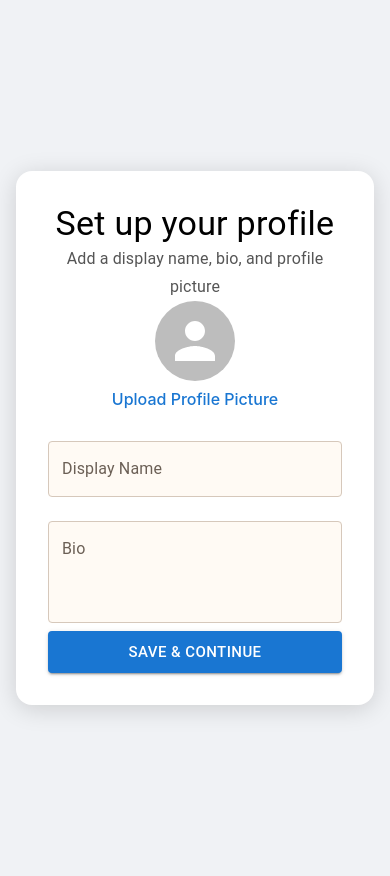
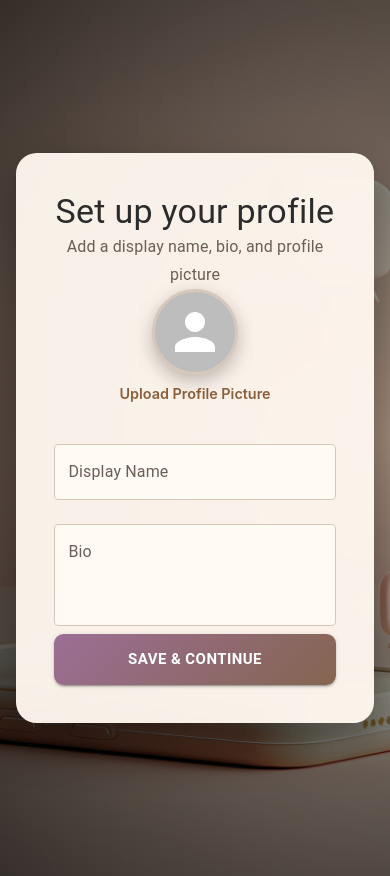
Before and after one commit to bhuvanika1102/Talksy-Chat_Application, a React (Create React App) app in the folder talksy-frontend/: page /profile-setup in a window 390 px wide. Built offline with nearby package versions, Linux system fonts and the light colour scheme.

Commit message:
Integrated profile setup and view profile page

```diff
--- a/talksy-frontend/src/pages/Profile/Profile.css
+++ b/talksy-frontend/src/pages/Profile/Profile.css
@@ -1,37 +1,85 @@
 .profile-container {
   min-height: 100vh;
-  background-color: #f0f2f5;
   display: flex;
-  justify-content: center;
   align-items: center;
+  padding: 1rem 4rem;
+  background-image:
+    radial-gradient(circle at left,
+      rgba(0, 0, 0, 0.35),
+      rgba(0, 0, 0, 0.85)),
+    url("../../assets/images/4.jpg");
+  background-size: cover;
+  background-position: 35% center;
+  background-repeat: no-repeat;
 }
 
 .profile-card {
-  background: #fff;
-  padding: 2.5rem;
-  border-radius: 1rem;
+  max-width: 420px;
+  width: 100%;
+  padding: 2.6rem;
+  border-radius: 1.4rem;
+  background: rgba(255, 248, 240, 0.96);
+  backdrop-filter: blur(10px);
+  box-shadow: 0 20px 45px rgba(0, 0, 0, 0.45);
+  margin-left: auto;
+  margin-right: 6%;
   text-align: center;
-  box-shadow: 0 8px 30px rgba(0, 0, 0, 0.12);
-  width: 100%;
-  max-width: 400px;
+  animation: fadeUp 0.6s ease-out;
+}
+
+.profile-card .MuiAvatar-root {
+  margin: 0 auto;
+  border: 4px solid #d6c8bb;
+  box-shadow: 0 10px 25px rgba(0, 0, 0, 0.3);
 }
 
 .profile-name {
-  margin-top: 1rem;
-  font-weight: 600;
+  margin-top: 1.2rem;
+  font-weight: 700;
+  color: #2b2b2b;
 }
 
 .profile-email {
-  color: #666;
+  color: #6b5f55;
+  font-size: 0.9rem;
   margin-bottom: 1rem;
 }
 
 .profile-bio {
-  color: #444;
+  color: #4b4037;
   font-size: 0.95rem;
+  line-height: 1.6;
+  background: #fffaf4;
+  padding: 0.9rem 1rem;
+  border-radius: 0.6rem;
+  border: 1px solid #e3d6ca;
 }
 
+/* Loader */
 .loader {
-  margin: 40vh auto;
+  margin: 45vh auto;
   display: block;
 }
+
+@keyframes fadeUp {
+  from {
+    opacity: 0;
+    transform: translateY(14px);
+  }
+  to {
+    opacity: 1;
+    transform: translateY(0);
+  }
+}
+
+@media (max-width: 768px) {
+  .profile-container {
+    justify-content: center;
+    padding: 1rem;
+    background-position: center;
+  }
+
+  .profile-card {
+    margin-right: 0;
+  }
+}
--- a/talksy-frontend/src/pages/ProfileSetup/ProfileSetup.css
+++ b/talksy-frontend/src/pages/ProfileSetup/ProfileSetup.css
@@ -1,35 +1,52 @@
 .profile-setup-container {
   min-height: 100vh;
   display: flex;
-  justify-content: center;
   align-items: center;
-  background-color: #f0f2f5;
-  padding: 1rem;
+  padding: 1rem 4rem;
+  background-image:
+    radial-gradient(circle at right,
+      rgba(0, 0, 0, 0.25),
+      rgba(0, 0, 0, 0.75)),
+    url("../../assets/images/4.jpg");
+  background-size: cover;
+  background-position: 65% center;
+  background-repeat: no-repeat;
 }
 
 .profile-setup-card {
   max-width: 450px;
   width: 100%;
-  background-color: #fff;
-  padding: 2rem;
-  border-radius: 1rem;
-  box-shadow: 0px 4px 25px rgba(0, 0, 0, 0.15);
+  padding: 2.4rem;
+  border-radius: 1.3rem;
+  background: rgba(255, 248, 240, 0.96);
+  backdrop-filter: blur(10px);
+  box-shadow: 0 18px 45px rgba(0, 0, 0, 0.4);
+  margin-left: 6%;
+  animation: slideFade 0.6s ease-out;
   text-align: center;
 }
 
 .profile-setup-title {
-  font-weight: 600;
-  margin-bottom: 0.5rem;
+  font-weight: 700;
+  letter-spacing: 0.4px;
+  margin-bottom: 0.3rem;
+  color: #2b2b2b;
 }
 
 .profile-setup-subtitle {
-  color: #555;
-  margin-bottom: 1.5rem;
+  color: #6b5f55;
+  margin-bottom: 1.6rem;
+  font-size: 0.95rem;
 }
 
+/* Avatar section */
 .avatar-upload {
-  margin-bottom: 1rem;
-  position: relative;
+  margin-bottom: 1.6rem;
+}
+
+.avatar-upload .MuiAvatar-root {
+  border: 3px solid #d6c8bb;
+  box-shadow: 0 6px 18px rgba(0, 0, 0, 0.25);
 }
 
 .avatar-input {
@@ -37,18 +54,53 @@
 }
 
 .avatar-label {
-  display: block;
-  margin-top: 0.5rem;
-  color: #1976d2;
+  display: inline-block;
+  margin-top: 0.6rem;
+  color: #8b5e3c;
   cursor: pointer;
-  font-weight: 500;
+  font-weight: 600;
+  font-size: 0.9rem;
 }
 
+.avatar-label:hover {
+  text-decoration: underline;
+}
+
+/* Button */
 .profile-setup-button {
-  margin-top: 1rem;
-  background-color: #1976d2;
+  margin-top: 1.4rem;
+  padding: 0.75rem !important;
+  background: linear-gradient(135deg, #9c6e95, #856550) !important;
+  border-radius: 0.6rem !important;
+  font-weight: 600 !important;
+  letter-spacing: 0.5px;
+  transition: transform 0.2s ease, box-shadow 0.2s ease;
 }
 
 .profile-setup-button:hover {
-  background-color: #115293;
+  transform: translateY(-2px);
+  box-shadow: 0 8px 18px rgba(139, 94, 60, 0.5);
 }
+
+@keyframes slideFade {
+  from {
+    opacity: 0;
+    transform: translateY(12px);
+  }
+  to {
+    opacity: 1;
+    transform: translateY(0);
+  }
+}
+
+@media (max-width: 768px) {
+  .profile-setup-container {
+    justify-content: center;
+    padding: 1rem;
+    background-position: center;
+  }
+
+  .profile-setup-card {
+    margin-left: 0;
+  }
+}
```
